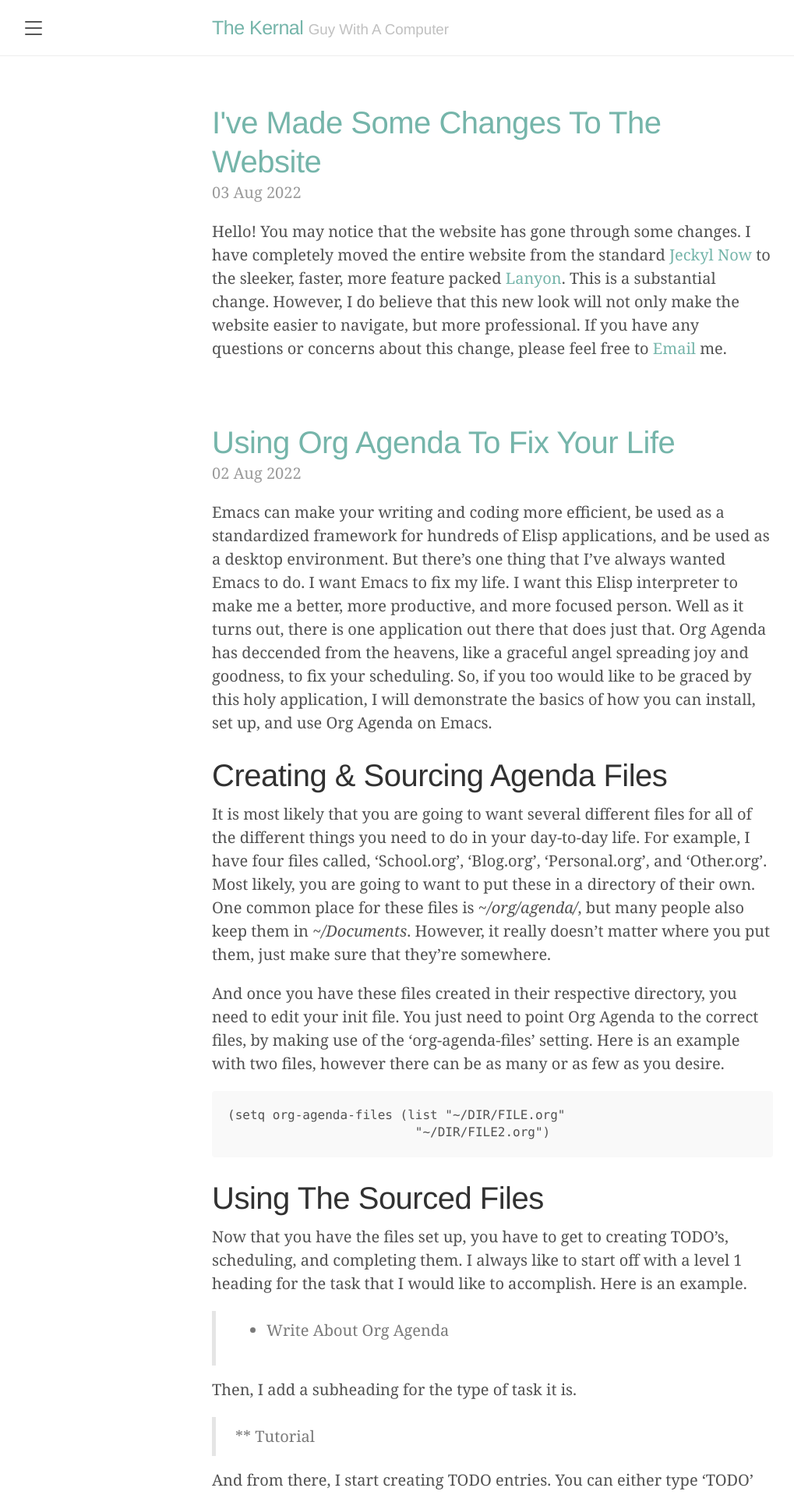
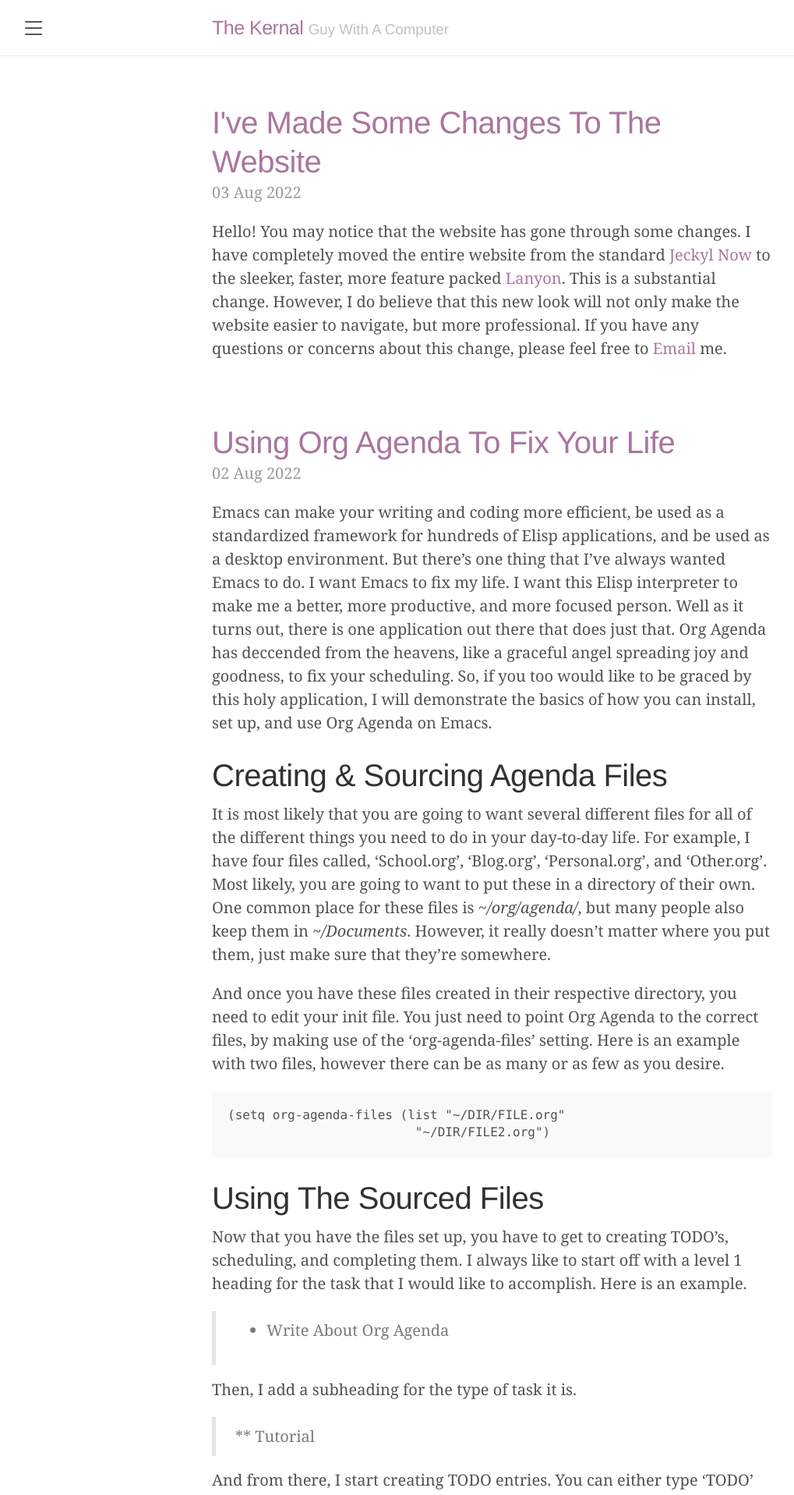
Before and after one commit to TheKernalBlog/TheKernalBlog, a Jekyll site: the page built from index.html, in a window 1280 px wide. Shown: the top 1917 px of the page at 78% size, without its empty margins (8-1027 px from the left). Built offline with Jekyll 4.4.1, drawn with Linux system fonts in a browser that asks for light colours; the list of posts is cut into pages by our own code.

Commit message:
Update default.html

```diff
--- a/_layouts/default.html
+++ b/_layouts/default.html
@@ -30,5 +30,5 @@
   </body>
 </html>
 
-<body class="theme-base-0c">
+<body class="theme-base-0e">
 </body>
```
